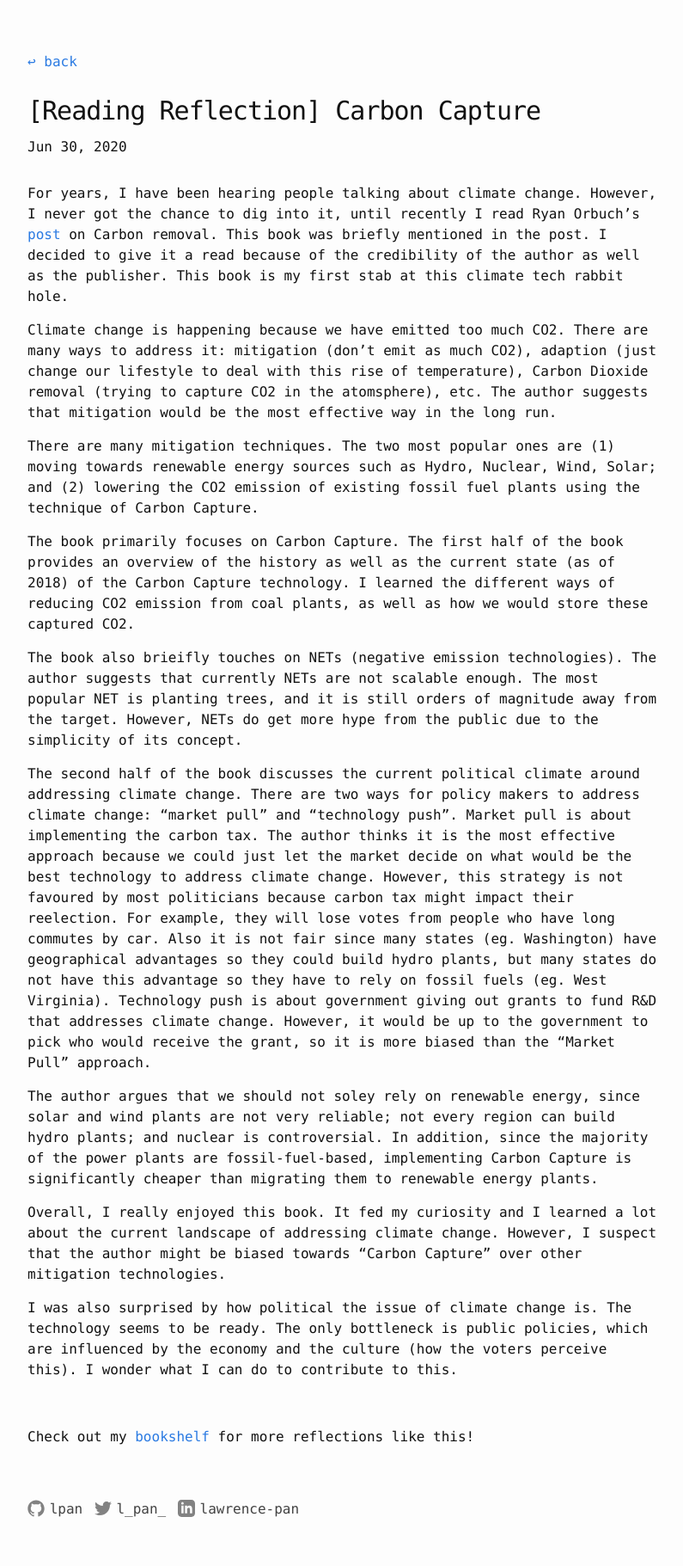
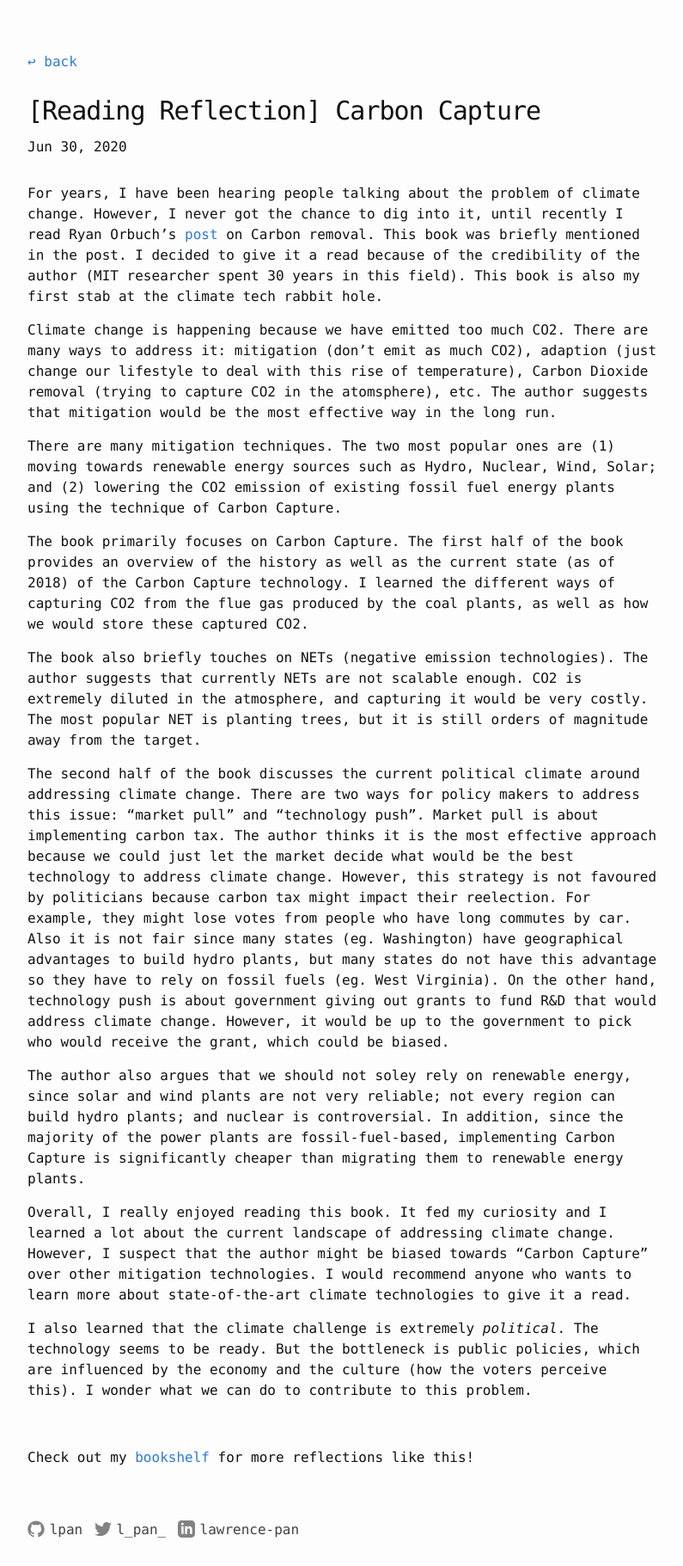
Before and after one commit to lpan/lpan.github.io, a Jekyll site: the page built from _posts/2020-06-30-reflection-carbon-capture.md, in a window 1280 px wide. Shown: the whole page at 86% size, without its empty margins (238-1033 px from the left). Built offline with Jekyll 4.4.1, drawn with Linux system fonts in a browser that asks for light colours; comment, search, counter and statistics services are not loaded; before the commit the page ends 1797 px from its top, so only the background shows below that.

Commit message:
give it a proofread

```diff
--- a/_posts/2020-06-30-reflection-carbon-capture.md
+++ b/_posts/2020-06-30-reflection-carbon-capture.md
@@ -6,12 +6,12 @@ comments: true
 categories: book
 ---
 
-For years, I have been hearing people talking about climate change. However, I
-never got the chance to dig into it, until recently I read Ryan Orbuch's
-[post](https://www.orbuch.com/carbon-removal/) on Carbon removal. This book was
-briefly mentioned in the post. I decided to give it a read because of the
-credibility of the author as well as the publisher. This book is my first stab
-at this climate tech rabbit hole.
+For years, I have been hearing people talking about the problem of climate
+change. However, I never got the chance to dig into it, until recently I read
+Ryan Orbuch's [post](https://www.orbuch.com/carbon-removal/) on Carbon removal.
+This book was briefly mentioned in the post. I decided to give it a read because
+of the credibility of the author (MIT researcher spent 30 years in this field).
+This book is also my first stab at the climate tech rabbit hole.
 
 Climate change is happening because we have emitted too much CO2. There are many
 ways to address it: mitigation (don't emit as much CO2), adaption (just change
@@ -21,50 +21,51 @@ mitigation would be the most effective way in the long run.
 
 There are many mitigation techniques. The two most popular ones are (1) moving
 towards renewable energy sources such as Hydro, Nuclear, Wind, Solar; and (2)
-lowering the CO2 emission of existing fossil fuel plants using the technique of
-Carbon Capture.
+lowering the CO2 emission of existing fossil fuel energy plants using the
+technique of Carbon Capture.
 
 The book primarily focuses on Carbon Capture. The first half of the book
 provides an overview of the history as well as the current state (as of 2018) of
-the Carbon Capture technology. I learned the different ways of reducing CO2
-emission from coal plants, as well as how we would store these captured CO2.
+the Carbon Capture technology. I learned the different ways of capturing CO2
+from the flue gas produced by the coal plants, as well as how we would store
+these captured CO2.
 
-The book also brieifly touches on NETs (negative emission technologies). The
-author suggests that currently NETs are not scalable enough. The most popular
-NET is planting trees, and it is still orders of magnitude away from the target.
-However, NETs do get more hype from the public due to the simplicity of its
-concept.
+The book also briefly touches on NETs (negative emission technologies). The
+author suggests that currently NETs are not scalable enough. CO2 is extremely
+diluted in the atmosphere, and capturing it would be very costly. The most
+popular NET is planting trees, but it is still orders of magnitude away from the
+target.
 
 The second half of the book discusses the current political climate around
-addressing climate change. There are two ways for policy makers to address
-climate change: "market pull" and "technology push". Market pull is about
-implementing the carbon tax. The author thinks it is the most effective approach
-because we could just let the market decide on what would be the best technology
-to address climate change. However, this strategy is not favoured by most
-politicians because carbon tax might impact their reelection. For example, they
-will lose votes from people who have long commutes by car. Also it is not fair
-since many states (eg. Washington) have geographical advantages so they could
-build hydro plants, but many states do not have this advantage so they have to
-rely on fossil fuels (eg. West Virginia). Technology push is about government
-giving out grants to fund R&D that addresses climate change. However, it would
-be up to the government to pick who would receive the grant, so it is more
-biased than the "Market Pull" approach.
+addressing climate change. There are two ways for policy makers to address this
+issue: "market pull" and "technology push". Market pull is about implementing
+carbon tax. The author thinks it is the most effective approach because we could
+just let the market decide what would be the best technology to address climate
+change. However, this strategy is not favoured by politicians because carbon tax
+might impact their reelection. For example, they might lose votes from people
+who have long commutes by car. Also it is not fair since many states (eg.
+Washington) have geographical advantages to build hydro plants, but many states
+do not have this advantage so they have to rely on fossil fuels (eg. West
+Virginia). On the other hand, technology push is about government giving out
+grants to fund R&D that would address climate change. However, it would be up to
+the government to pick who would receive the grant, which could be biased.
 
-The author argues that we should not soley rely on renewable energy, since solar
-and wind plants are not very reliable; not every region can build hydro plants;
-and nuclear is controversial. In addition, since the majority of the power
-plants are fossil-fuel-based, implementing Carbon Capture is significantly
+The author also argues that we should not soley rely on renewable energy, since
+solar and wind plants are not very reliable; not every region can build hydro
+plants; and nuclear is controversial. In addition, since the majority of the
+power plants are fossil-fuel-based, implementing Carbon Capture is significantly
 cheaper than migrating them to renewable energy plants.
 
-Overall, I really enjoyed this book. It fed my curiosity and I learned a lot
-about the current landscape of addressing climate change. However, I suspect
+Overall, I really enjoyed reading this book. It fed my curiosity and I learned a
+lot about the current landscape of addressing climate change. However, I suspect
 that the author might be biased towards "Carbon Capture" over other mitigation
-technologies.
+technologies. I would recommend anyone who wants to learn more about
+state-of-the-art climate technologies to give it a read.
 
-I was also surprised by how political the issue of climate change is. The
-technology seems to be ready. The only bottleneck is public policies, which are
+I also learned that the climate challenge is extremely *political*. The
+technology seems to be ready. But the bottleneck is public policies, which are
 influenced by the economy and the culture (how the voters perceive this). I
-wonder what I can do to contribute to this.
+wonder what we can do to contribute to this problem.
 
 &nbsp;
 
```
